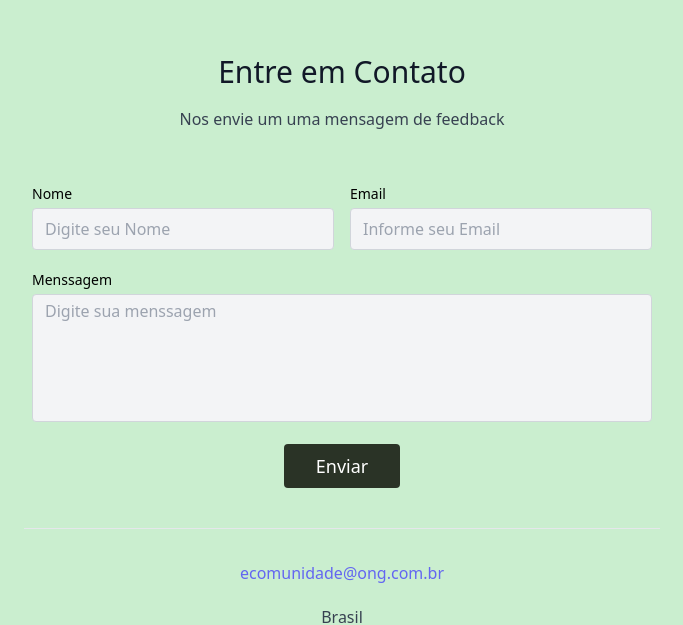
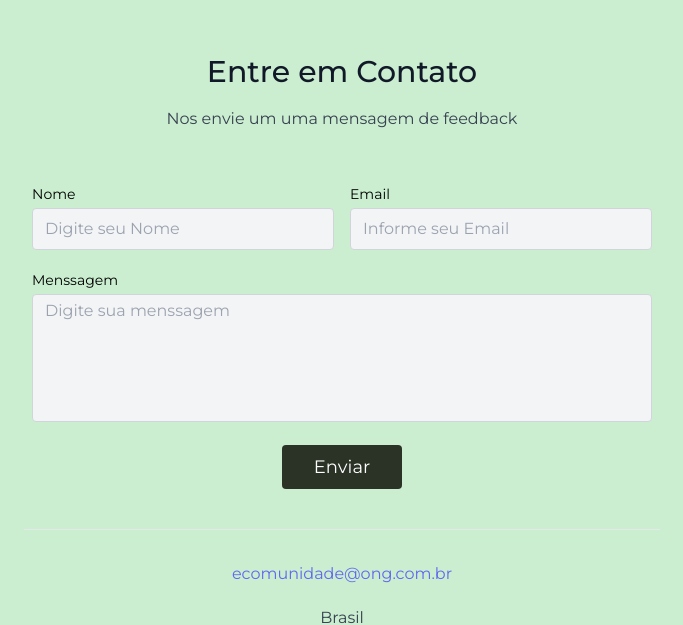
Before and after one commit to ProjetoIntegradorGenGrupo3/FRONTEND, a React (Vite) app: page /home in a window 1280 px wide. Shown: the part 1881-2506 px from the top of the page, without its empty margins (298-981 px from the left). Built offline with nearby package versions, Linux system fonts and the light colour scheme; no server answers.

Commit message:
fix:contato

```diff
--- a/src/pages/cadastro/Cadastro.tsx
+++ b/src/pages/cadastro/Cadastro.tsx
@@ -7,6 +7,7 @@ import { AuthContext } from '../../contexts/AuthContext'
 import { RotatingLines } from 'react-loader-spinner'
 import { toastAlerta } from '../../util/toastAlerta'
 import recicla from '../../assets/Cadastro.svg'
+
 function Cadastro() {
 
 
@@ -94,7 +95,7 @@ function Cadastro() {
       <div className="grid grid-cols-1 lg:grid-cols-2 h-screen place-items-center font-semibold "style={{ fontFamily: "Montserrat, sans-serif" }}>
         <div className="fundoCadastro hidden lg:block">
         <div className="flex justify-center ">
-        <img src={recicla} alt="" className='w-4/5' />
+        <img src={recicla} alt="" className='w-4/5 mt-36' />
         </div>
         </div>
 
--- a/src/pages/home/home.tsx
+++ b/src/pages/home/home.tsx
@@ -65,7 +65,7 @@ function Home() {
 
 
        {/* Entre em Contato*/}
-      <div className="text-gray-700 body-font relative mt-16">
+      <div className="text-gray-700 body-font relative mt-16 "style={{ fontFamily: "Montserrat, sans-serif" }}>
         <div className="container px-5 py-24 mx-auto">
           <div className="flex flex-col text-center w-full mb-12">
             <h1 className="sm:text-3xl text-2xl font-medium title-font mb-4 text-gray-900">
--- a/src/pages/sobre/sobre.tsx
+++ b/src/pages/sobre/sobre.tsx
@@ -6,11 +6,15 @@ import Matheus from '../../assets/matheus-avatar.webp';
 import Pedro from '../../assets/pedro-avatar.webp';
 import Talia from '../../assets/talia-avatar.webp';
 import Vini from '../../assets/vini-avatar.png';
+import wave from '../../assets/wave-haikei.svg';
 
 
 function Sobre() {
   return (
     <>
+    <div>
+    <img className="  h-full w-full mx-auto" src={wave} alt='Avatar da criadora Caroline' />
+    </div>
       <div className='text-escuro mt-10' style={{ fontFamily: "Montserrat, sans-serif" }}>
         <h1 className='flex justify-center text-4xl'style={{ fontFamily: "Poppins, sans-serif" }}>Equipe de Desenvolvimento</h1>
         <p className='flex justify-center text-2xl py-2'>
@@ -20,7 +24,7 @@ function Sobre() {
       <div className="mb-10 grid grid-cols-1 sm:grid-cols-3 md:grid-cols-3 lg:grid-cols-3 xl:grid-cols-3 gap-4">
         <div className="max-w-2xl mx-4 sm:max-w-sm md:max-w-sm lg:max-w-sm xl:max-w-sm sm:mx-auto md:mx-auto lg:mx-auto xl:mx-auto mt-16 bg-medio shadow-xl rounded-lg text-escuro ">
           <div className="rounded-t-lg h-32 overflow-hidden">
-          </div>
+          </div>z
           <div className="mx-auto relative -mt-16  overflow-hidden">
             <img className="object-cover object-center h-64 mx-auto" src={Carol} alt='Avatar da criadora Caroline' />
           </div>
```
Also changed, not shown: src/assets/wave-haikei.svg (added).
